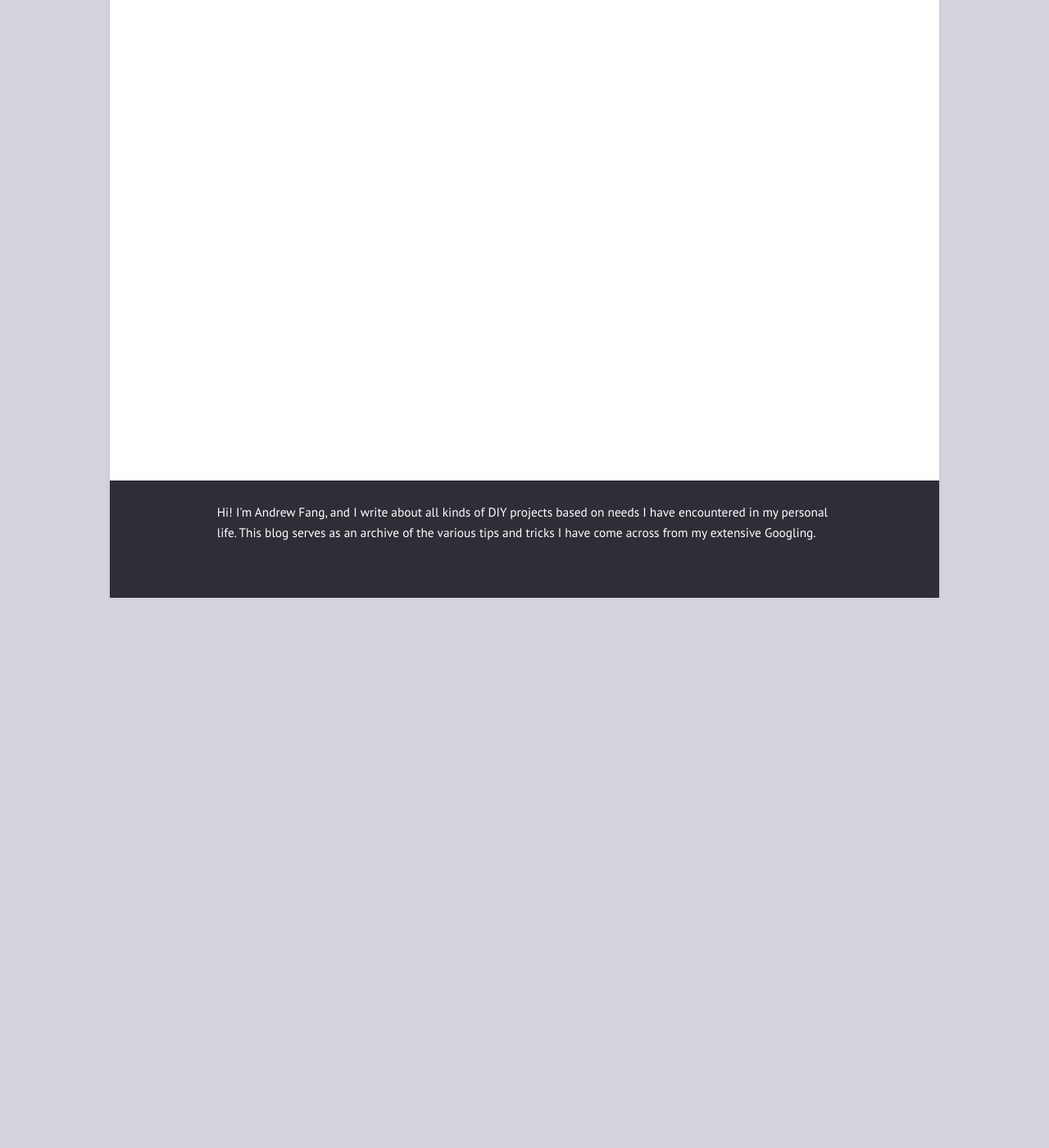
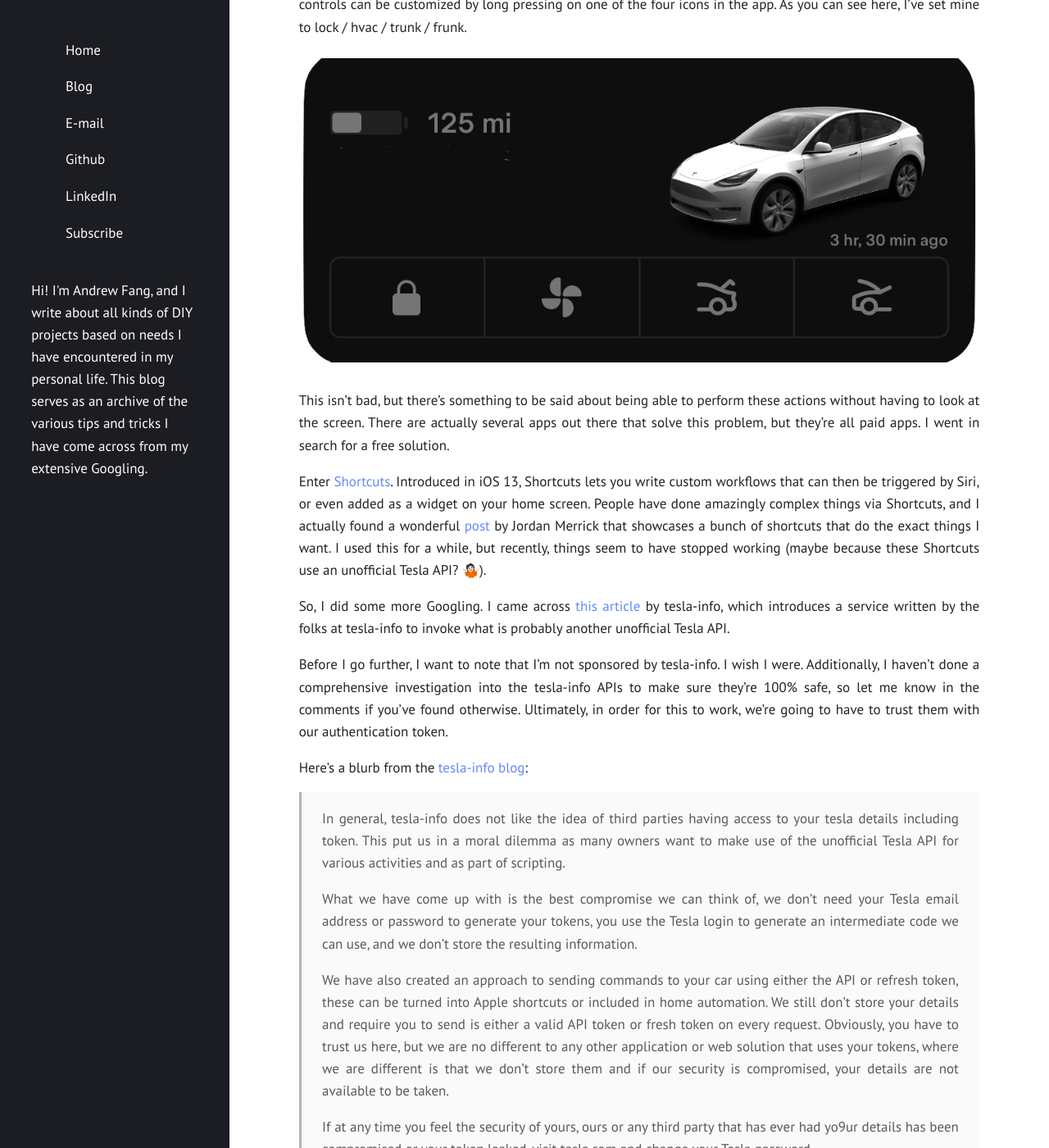
Before and after one commit to andrewfang/blog, a Jekyll site: the page built from _posts/2022-07-13-controlling-tesla-with-siri.markdown, in a window 1280 px wide and 1400 px high, scrolled down 671 px. Shown: the whole window at 82% size. Built offline with Jekyll 4.4.1, drawn with Linux system fonts in a browser that asks for light colours; comment, search, counter and statistics services are not loaded; some of the changed text lies outside the part shown.

Commit message:
07-13 post on Tesla + siri

```diff
--- a/_config.yml
+++ b/_config.yml
@@ -7,6 +7,7 @@
 excerpt_separator: "<!--more-->"
 date_format: "%B %d, %Y"
 email: blog@andrewbfang.com
+assets_dir: /blog/assets/images
 
 baseurl: "/blog" # the subpath of your site, e.g. /blog
 url: "https://andrewbfang.com" # the base hostname & protocol for your site, e.g. http://example.com
@@ -16,18 +17,17 @@
 
 show_excerpts: true        # show article excerpts on the home page
 show_frame: true           # adds a gray frame to the site
-show_sidebar: false        # show a sidebar instead of the usual header
+show_sidebar: true        # show a sidebar instead of the usual header
 minimal: false             # use a dark header
 
 # Menu
 
 navigation:                # accepts {file, title, url, icon, sidebaricon}
-  - {title: Home, url: "https://andrewbfang.com"}
-  - {title: Blog, url: "index.html"}
+  - {title: Home, icon: home, url: "https://andrewbfang.com"}
+  - {title: Blog, icon: blog, url: "index.html"}
 
 external:                  # shows a footer with social links - for available icons see fontawesome.com/icons
-  - {title: Home, icon: globe, url: "https://andrewbfang.com"}
-  - {title: Mail, icon: envelope, url: "mailto:blog@andrewbfang.com"}
+  - {title: E-mail, icon: envelope, url: "mailto:blog@andrewbfang.com"}
   - {title: Github, icon: github, url: "https://github.com/andrewfang"}
   - {title: LinkedIn, icon: linkedin, url: "https://linkedin.com/in/andrewbfang"}
   - {title: Subscribe, icon: rss, url: "/feed.xml"}
--- a/_layouts/default.html
+++ b/_layouts/default.html
@@ -3,8 +3,11 @@
 <title>{% if page.title %}{{ page.title | escape }} | {% endif %}{{ site.title | escape }}</title>
 <meta charset="{{ site.encoding }}">
 <meta name="viewport" content="width=device-width, initial-scale=1.0">
+<meta http-equiv="Content-Type" content="text/html; charset=utf-8" />
 <meta name="author" content="{{ page.author | default: site.author | escape }}">
 <meta name="generator" content="Jekyll v{{ jekyll.version }}">
+{% if page.description %}<meta name="description" content="{{ page.description }}">{% endif %}
+{% if page.categories %}<meta name="keywords" content="{{ page.categories }}">{% endif %}
 <link rel="canonical" href="{{ page.url | absolute_url }}">
 {% if site.show_frame %}
 <link rel="stylesheet" href="{{ "/assets/css/frame.css" | relative_url }}">
@@ -17,8 +20,6 @@
 <script defer src="{{ "/assets/katex/katex.min.js" | relative_url }}"></script>
 <script defer src="{{ "/assets/katex/contrib/auto-render.min.js" | relative_url }}" onload="renderMathInElement(document.body)"></script>
 {% endif %}
-{% if site.comments.disqus_shortname and page.layout == "post" %}<script src="//{{ site.comments.disqus_shortname }}.disqus.com/embed.js" async></script>{% endif %}
-{% if site.comments.isso_domain and page.layout == "post" %}<script data-isso="http://{{ site.comments.isso_domain }}" src="//{{ site.comments.isso_domain }}/js/embed.min.js"></script>{% endif %}
 {% if site.show_sidebar or site.sidebar %}{% include sidebar.html %}{% endif %}
 
 {% if site.navigation %}
--- a/_layouts/post.html
+++ b/_layouts/post.html
@@ -7,7 +7,13 @@
   {{ content }}
   {% if page.comments != false %}
     <hr>
-    {% if site.comments.isso_domain %}<div id="isso-thread"></div>{% endif %}
+    <script src="https://utteranc.es/client.js"
+        repo="andrewfang/blog"
+        issue-term="pathname"
+        theme="preferred-color-scheme"
+        crossorigin="anonymous"
+        async>
+    </script>
     <noscript>Please enable JavaScript to view comments.</noscript>
   {% endif %}
 </article>
--- a/_posts/2022-07-10-my-new-blog.markdown
+++ b/_posts/2022-07-10-my-new-blog.markdown
@@ -2,6 +2,7 @@
 layout: post
 title:  "My new blog"
 date:   2022-07-10 18:55:42 -0700
+comments: false
 categories: intro
 ---
 
--- /dev/null
+++ b/_posts/2022-07-13-controlling-tesla-with-siri.markdown
@@ -0,0 +1,67 @@
+---
+layout: post
+title:  "Controlling Tesla with Siri"
+date:   2022-07-13 18:55:42 -0700
+comments: true
+categories: tesla, siri, shortcuts, automation
+description: Performing Tesla controls (such as opening the trunk) with Siri via Shortcuts
+---
+
+{{ page.description }}
+<!--more-->
+
+## Time needed
++ \< 10 minutes (assuming you're familiar with how Shortcuts work)
++ \< 5 minutes if you want to skip over the story and go straight to the bottom to download the Shortcut
+
+## Materials
++ iPhone running iOS 13+, with [Shortcuts](https://apps.apple.com/us/app/shortcuts/id915249334) and [Auth app for Tesla](https://apps.apple.com/app/id1552058613) installed
++ A Tesla car ([Don't have one?](https://ts.la/andrew11282))
+
+## The story
+One of the features that's missing from the default [Tesla](https://apps.apple.com/us/app/tesla/id582007913) app is the ability to make requests to the car via Siri. When I'm walking to the car with a cart full of groceries, I want to easily open the trunk without having to unlock my phone, open the Tesla app, then tap on the trunk button.
+
+As of late 2021, Tesla's app now allows you to configure 4 quick actions, which also show up on the widget. These controls can be customized by long pressing on one of the four icons in the app. As you can see here, I've set mine to lock / hvac / trunk / frunk.
+
+![tesla widget]({{site.assets_dir}}/2022-07-13/tesla_widget.png)
+
+This isn't bad, but there's something to be said about being able to perform these actions without having to look at the screen. There are actually several apps out there that solve this problem, but they're all paid apps. I went in search for a free solution.
+
+Enter [Shortcuts](https://apps.apple.com/us/app/shortcuts/id915249334). Introduced in iOS 13, Shortcuts lets you write custom workflows that can then be triggered by Siri, or even added as a widget on your home screen. People have done amazingly complex things via Shortcuts, and I actually found a wonderful [post](https://jordanmerrick.com/shortcuts/shortcuts-for-tesla/) by Jordan Merrick that showcases a bunch of shortcuts that do the exact things I want. I used this for a while, but recently, things seem to have stopped working (maybe because these Shortcuts use an unofficial Tesla API? 🤷🏻).
+
+So, I did some more Googling. I came across [this article](https://tesla-info.com/guide/tesla-automation.php) by tesla-info, which introduces a service written by the folks at tesla-info to invoke what is probably another unofficial Tesla API.
+
+Before I go further, I want to note that I'm not sponsored by tesla-info. I wish I were. Additionally, I haven't done a comprehensive investigation into the tesla-info APIs to make sure they're 100% safe, so let me know in the comments if you've found otherwise. Ultimately, in order for this to work, we're going to have to trust them with our authentication token.
+
+Here's a blurb from the [tesla-info blog](https://tesla-info.com/tesla-token.php):
+
+> In general, tesla-info does not like the idea of third parties having access to your tesla details including token. This put us in a moral dilemma as many owners want to make use of the unofficial Tesla API for various activities and as part of scripting.
+>
+> What we have come up with is the best compromise we can think of, we don't need your Tesla email address or password to generate your tokens, you use the Tesla login to generate an intermediate code we can use, and we don't store the resulting information.
+>
+> We have also created an approach to sending commands to your car using either the API or refresh token, these can be turned into Apple shortcuts or included in home automation. We still don't store your details and require you to send is either a valid API token or fresh token on every request. Obviously, you have to trust us here, but we are no different to any other application or web solution that uses your tokens, where we are different is that we don't store them and if our security is compromised, your details are not available to be taken.
+>
+> If at any time you feel the security of yours, ours or any third party that has ever had yo9ur details has been compromised or your token leaked, visit tesla.com and change your Tesla password.
+
+Assuming we trust them enough, we can use the tesla-info APIs to ask our car to perform specific actions. The different commands are detailed in their [automation blog post](https://tesla-info.com/guide/tesla-automation.php).
+
+Obviously in order to send commands to your car, you're going to need to be logged in. Recently, Tesla updated their 3rd party authentication to go through their SSO (single sign on) portal. For Shortcuts, I've found Kim Hansen's [Auth app for Tesla](https://apps.apple.com/app/id1552058613) to be exactly what I need. After downloading the app, sign in with your Tesla credentials and the app will store a refresh token and an access token. Now, instead of needing to pass your Tesla username and password around, you can simply use these tokens. In fact, this app exposes itself to Shortcuts, so you don't even need to worry about anything, just launch the app once, sign in, generate your token, and then let Shortcuts handle everything else.
+
+Now, putting it all together, we can create a shortcut like this:
+
+:-------------------------:|:-------------------------:
+![]({{site.assets_dir}}/2022-07-13/shortcut_trunk1.png)  |  ![]({{site.assets_dir}}/2022-07-13/shortcut_trunk2.png)
+
+(If you just want the shortcut without an explanation of how it works, skip to the bottom for the download link.)
+
+In this example, we're asking the car to open the rear trunk. This particular command requires a `request`, as well as a `value`, though some other commands will only require a `request`. Note that the `Get Refresh Token` is donated by Auth app for Tesla, and that will deliver your token as long as you're signed in to that app. Once we have all these pieces, we simply need to make a request to that URL and that should trigger the action for your car.
+
+One more thing. We'll need to give the shortcut permissions. Hit the (i) at the bottom of the Shortcut edit page and make sure it has all the permissions like so:
+
+:-------------------------:|:-------------------------:
+![]({{site.assets_dir}}/2022-07-13/shortcut_trunk3.jpeg)  |  ![]({{site.assets_dir}}/2022-07-13/shortcut_trunk4.png)
+
+Now, when you play the Shortcut, your action should be carried out and the request should be sent to your car. Even better, you can "Hey Siri ... Open Trunk" (or whatever you call your shortcut), and it'll perform that same request.
+
+## Download
+[Get the shortcut](https://www.icloud.com/shortcuts/3bdbb03cd79e44b686b1636e1f9b894c) & give it a try!
```
Also changed, not shown: _posts/2022-07-12-controlling-tesla-with-siri.markdown (deleted, +0 -20 lines), assets/images/2022-07-13/shortcut_trunk1.PNG (added), assets/images/2022-07-13/shortcut_trunk2.PNG (added), assets/images/2022-07-13/shortcut_trunk3.jpeg (added), assets/images/2022-07-13/shortcut_trunk4.PNG (added), assets/images/2022-07-13/tesla_widget.png (added), 4 other files.
